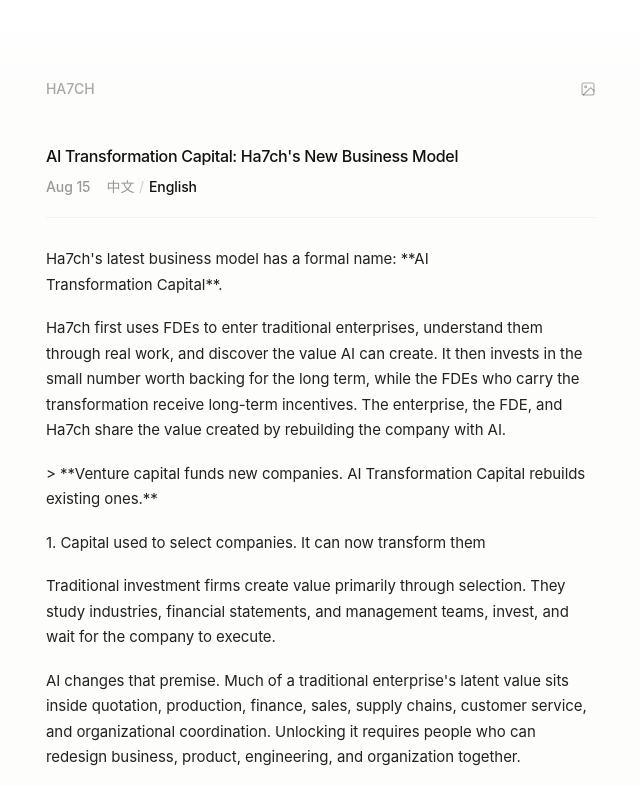
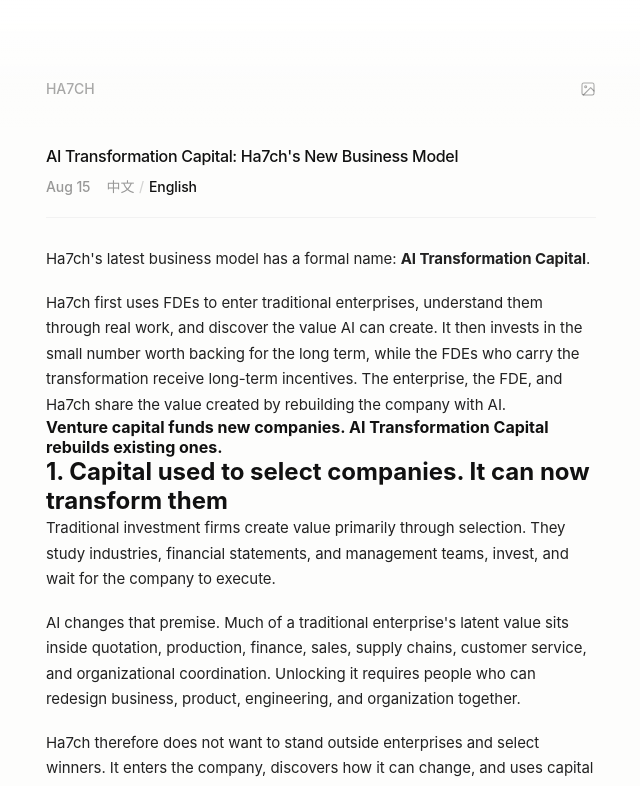
Before and after one commit to HA7CH/ha7ch-home, a Next.js app: page /writing/ai-transformation-capital in a window 1280 px wide. Shown: the top 786 px of the page, without its empty margins (319-959 px from the left). Built offline with nearby package versions, Linux system fonts and the light colour scheme.

Commit message:
fix: render article markdown structure

```diff
--- a/src/app/writing/[slug]/ArticleContent.tsx
+++ b/src/app/writing/[slug]/ArticleContent.tsx
@@ -1,6 +1,6 @@
 "use client";
 
-import { useState } from "react";
+import { useState, type ReactNode } from "react";
 import Link from "next/link";
 import type { Article } from "@/content/writing";
 import { paginateForCards } from "@/content/writing/cards";
@@ -177,10 +177,53 @@
       }
     }
 
-    blocks.push(<p key={i}>{para}</p>);
+    if (isSectionHeading(para)) {
+      blocks.push(
+        <h2 key={i} className="writing-section-title">
+          {renderInlineMarkdown(para)}
+        </h2>,
+      );
+      continue;
+    }
+
+    if (para.startsWith("> ")) {
+      blocks.push(
+        <blockquote key={i} className="writing-quote">
+          {renderInlineMarkdown(para.slice(2))}
+        </blockquote>,
+      );
+      continue;
+    }
+
+    blocks.push(<p key={i}>{renderInlineMarkdown(para)}</p>);
   }
 
   return blocks;
+}
+
+function isSectionHeading(text: string): boolean {
+  return /^[一二三四五六七八九十百]+、/.test(text) || /^\d+\.\s/.test(text);
+}
+
+function renderInlineMarkdown(text: string): ReactNode[] {
+  const nodes: ReactNode[] = [];
+  const boldPattern = /\*\*(.+?)\*\*/g;
+  let lastIndex = 0;
+  let match: RegExpExecArray | null;
+
+  while ((match = boldPattern.exec(text)) !== null) {
+    if (match.index > lastIndex) {
+      nodes.push(text.slice(lastIndex, match.index));
+    }
+    nodes.push(<strong key={match.index}>{match[1]}</strong>);
+    lastIndex = match.index + match[0].length;
+  }
+
+  if (lastIndex < text.length) {
+    nodes.push(text.slice(lastIndex));
+  }
+
+  return nodes;
 }
 
 function parseTableRow(row: string): string[] {
```
